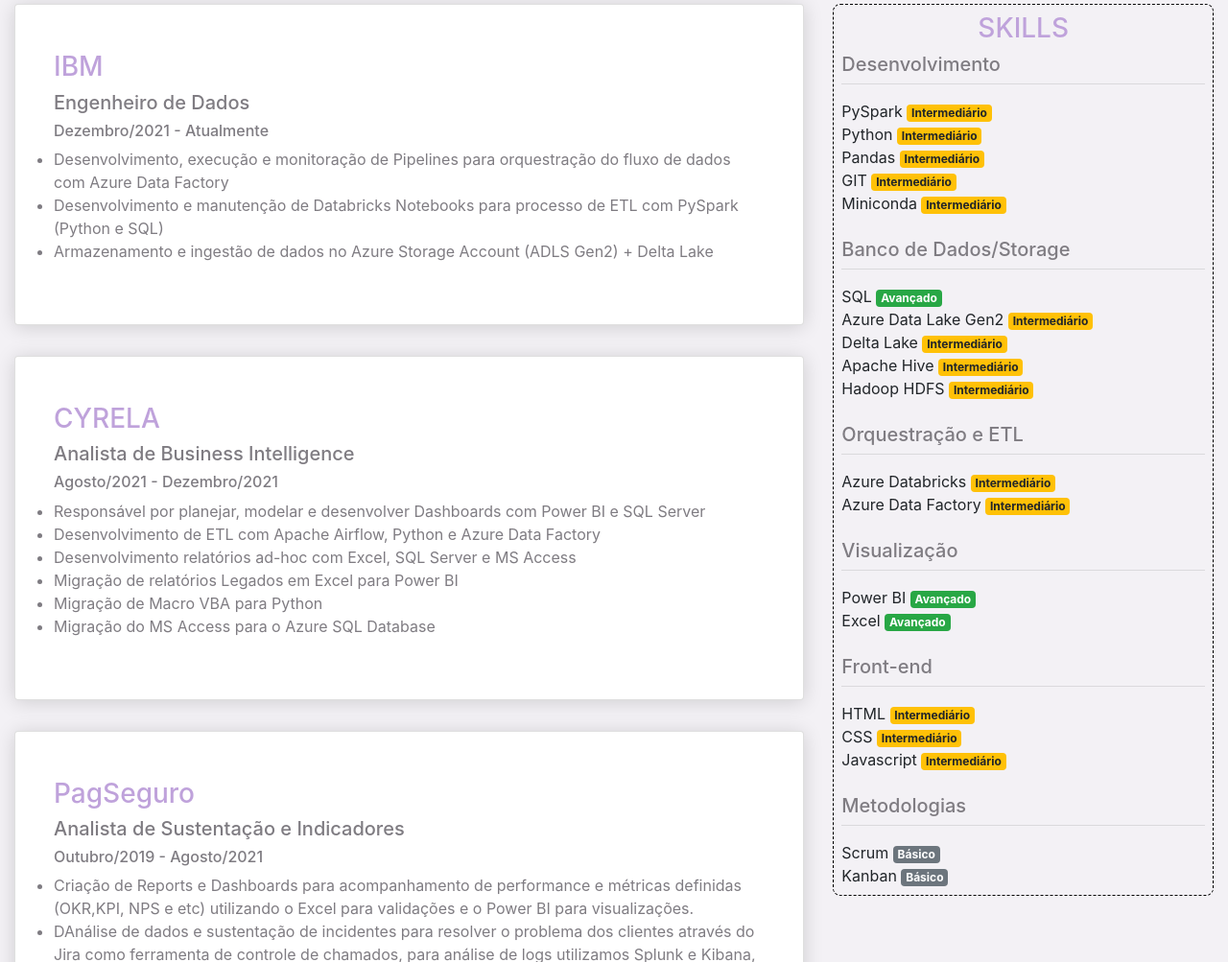
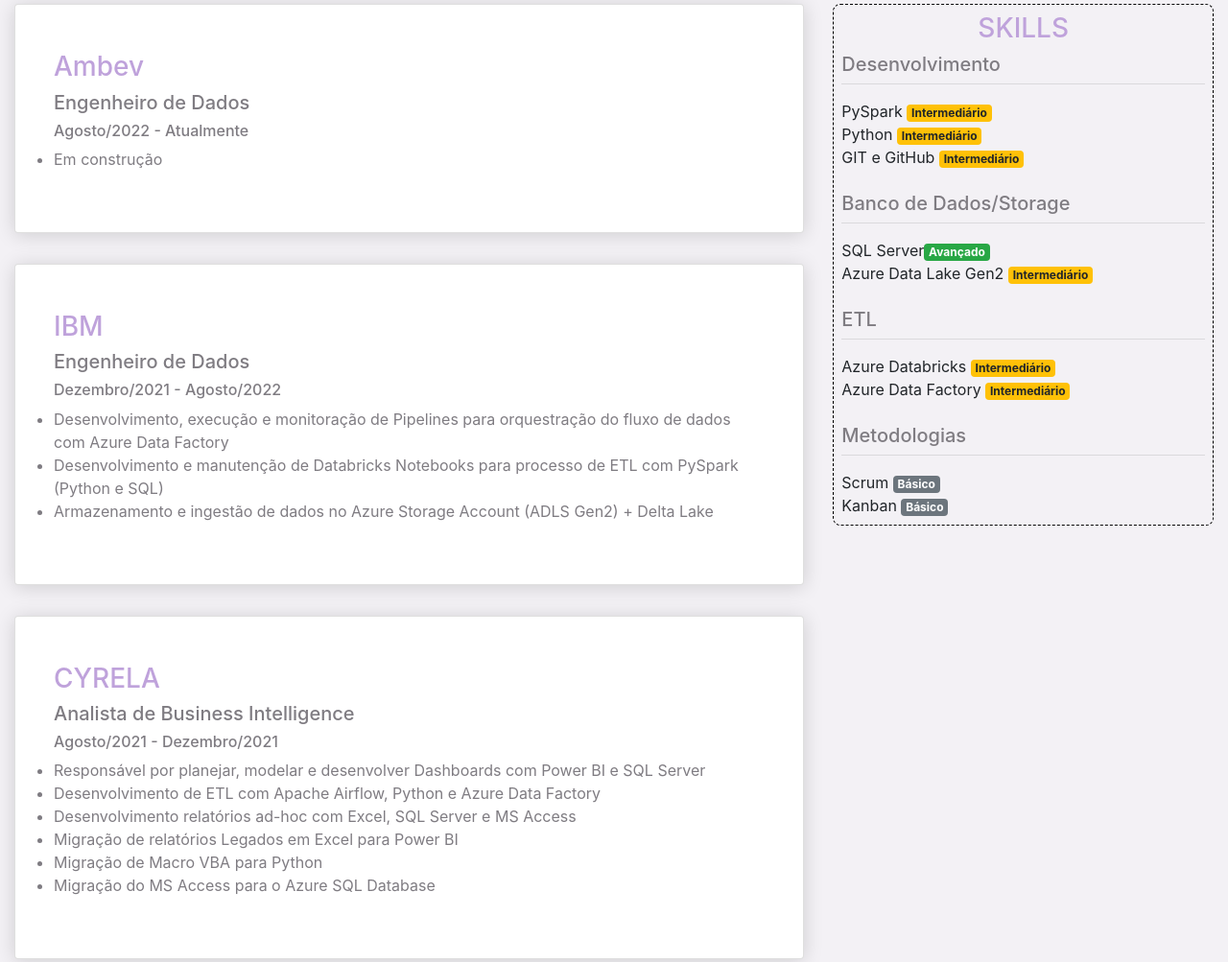
Before and after one commit to kim-albert/kimalbert-cv, a plain HTML site: page index.html in a window 1280 px wide. Shown: the part 421-1424 px from the top of the page at 96% size. Drawn offline with nearby package versions, Linux system fonts and the light colour scheme.

Commit message:
atualizacao do curriculo

```diff
--- a/index.html
+++ b/index.html
@@ -41,9 +41,19 @@
         <div class="row">
             <div class="col-sm-8">
                 <div class="card">
+                    <h3>Ambev</h3>
+                    <h5>Engenheiro de Dados</h5>
+                    <h6>Agosto/2022 - Atualmente</h6>
+                    <ul>
+                        <li>Em construção</li>
+                    </ul>
+
+                </div>
+
+                <div class="card">
                     <h3>IBM</h3>
                     <h5>Engenheiro de Dados</h5>
-                    <h6>Dezembro/2021 - Atualmente</h6>
+                    <h6>Dezembro/2021 - Agosto/2022</h6>
                     <ul>
                         <li>Desenvolvimento, execução e monitoração de Pipelines para orquestração do fluxo de dados com Azure Data Factory</li>
                         <li>Desenvolvimento e manutenção de Databricks Notebooks para processo de ETL com PySpark (Python e SQL)</li>
@@ -113,47 +123,21 @@
                     <br>
                     Python <span class="badge badge-warning">Intermediário</span>
                     <br>
-                    Pandas <span class="badge badge-warning">Intermediário</span>
-                    <br>
-                    GIT <span class="badge badge-warning">Intermediário</span>
-                    <br>
-                    Miniconda <span class="badge badge-warning">Intermediário</span>
+                    GIT e GitHub <span class="badge badge-warning">Intermediário</span>
                     <br><br>
 
                     <h5>Banco de Dados/Storage</h5>
                     <hr style="margin-top: 0;">
-                    SQL <span class="badge badge-success">Avançado</span>
+                    SQL Server<span class="badge badge-success">Avançado</span>
                     <br>
                     Azure Data Lake Gen2 <span class="badge badge-warning">Intermediário</span>
-                    <br>
-                    Delta Lake <span class="badge badge-warning">Intermediário</span>
-                    <br>
-                    Apache Hive <span class="badge badge-warning">Intermediário</span>
-                    <br>
-                    Hadoop HDFS <span class="badge badge-warning">Intermediário</span>
                     <br><br>
 
-                    <h5>Orquestração e ETL</h5>
+                    <h5>ETL</h5>
                     <hr style="margin-top: 0;">
                     Azure Databricks <span class="badge badge-warning">Intermediário</span>
                     <br>
                     Azure Data Factory <span class="badge badge-warning">Intermediário</span>
-                    <br><br>
-
-                    <h5>Visualização</h5>
-                    <hr style="margin-top: 0;">
-                    Power BI <span class="badge badge-success">Avançado</span>
-                    <br>
-                    Excel <span class="badge badge-success">Avançado</span>
-                    <br><br>
-
-                    <h5>Front-end</h5>
-                    <hr style="margin-top: 0;">
-                    HTML <span class="badge badge-warning">Intermediário</span>
-                    <br>
-                    CSS <span class="badge badge-warning">Intermediário</span>
-                    <br>
-                    Javascript <span class="badge badge-warning">Intermediário</span>
                     <br><br>
 
                     <h5>Metodologias</h5>
```
